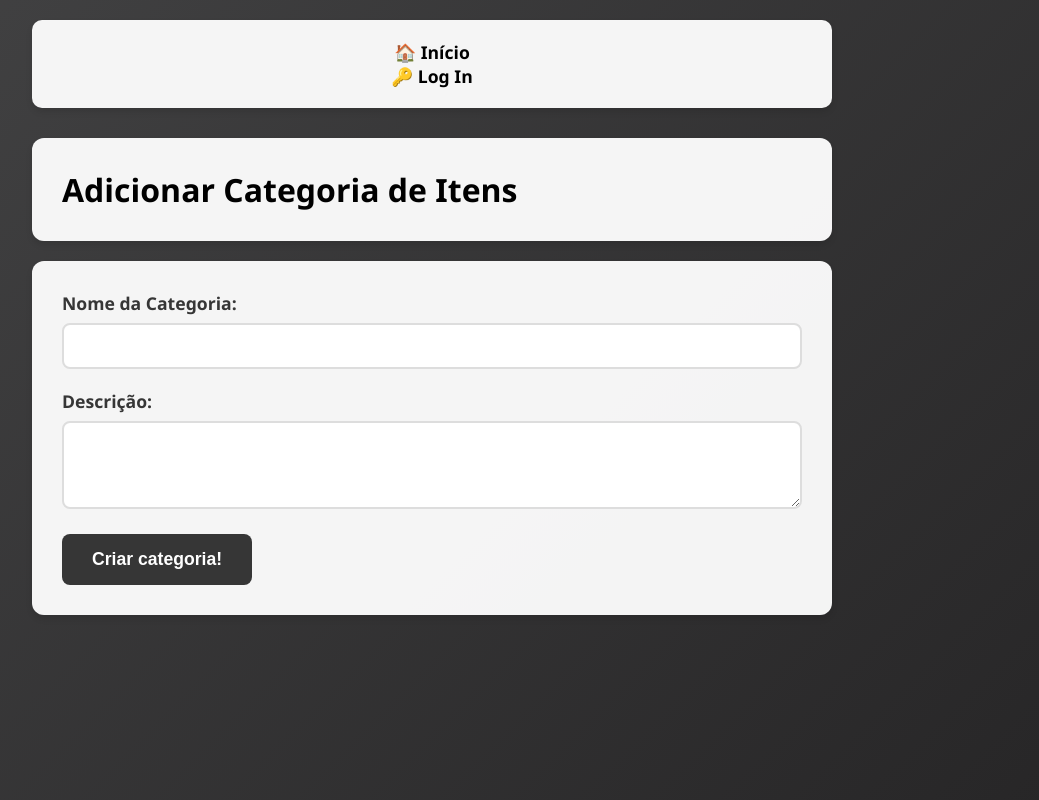
After one commit to GustavoCBRL/CardapioAPI, a Django app: page /categoriaadd in a window 1280 px wide. The commit adds this page. Shown: the whole page, without its empty margins (208-1247 px from the left). Run offline with Django 5.2, Linux system fonts and the light colour scheme.

Commit message:
Adição da criação de categorias

```diff
--- /dev/null
+++ b/cardapioAPIProject/cardapio/templates/cardapio/categoriaadd.html
@@ -0,0 +1,23 @@
+{% extends 'cardapio/layout.html' %}
+{% load static %}
+
+{% block content %}
+<link rel="stylesheet" href="{% static 'cardapio/css/estilo.css' %}">
+
+<h1 class="add-form">Adicionar Categoria de Itens</h1>
+<form action="{% url 'categoriaadd' %}" method="post" class="add-form">
+        {% csrf_token %}
+
+        <div class="form-group">
+            <label for="nome">Nome da Categoria:</label>
+            <input type="text" class="form-control" id="nome" name="nome" required>
+        </div>
+
+        <div class="form-group">
+            <label for="descricao">Descrição:</label>
+            <textarea class="form-control" id="descricao" name="descricao" rows="4" required></textarea>
+        </div>
+
+        <button type="submit" class="submit-btn">Criar categoria!</button>
+    </form>
+{% endblock %}
--- a/cardapioAPIProject/cardapio/templates/cardapio/layout.html
+++ b/cardapioAPIProject/cardapio/templates/cardapio/layout.html
@@ -13,8 +13,9 @@
         <header>
             <ul style="list-style-type: none;">
             {% if user.is_authenticated %}
-                 <li><a href="{% url 'index' %}">🏠 Início</a></li>
+                <li><a href="{% url 'index' %}">🏠 Início</a></li>
                 <li><a href="{% url 'itemadd' %}">🍴 Adicionar Item</a></li>
+                <li><a href="{% url 'categoriaadd' %}">📖 Adicionar Categoria</a></li>
                 <li><a href="/admin/">📚 Painel Administrativo</a></li>
                 <li><a href="{% url 'logout' %}">🚪 Log Out</a></li>
 
--- a/cardapioAPIProject/cardapio/urls.py
+++ b/cardapioAPIProject/cardapio/urls.py
@@ -6,6 +6,7 @@ urlpatterns = [
     path("login", views.login_view, name="login"),
     path("logout", views.logout_view, name="logout"),
     path("itemadd", views.itemadd, name="itemadd"),
+    path("categoriaadd", views.categoriaadd, name="categoriaadd"),
     path("itempage/<int:item_id>", views.item_page, name="itempage"),
     path("itemmod/<int:item_id>", views.itemmod, name="itemmod"),
     path("itemdel/<int:item_id>", views.itemdel, name="itemdel"),
--- a/cardapioAPIProject/cardapio/views.py
+++ b/cardapioAPIProject/cardapio/views.py
@@ -56,6 +56,19 @@ def itemadd(request):
         "categorias": categorias
     })
 
+def categoriaadd(request):
+    if request.method == "POST":
+        nome = request.POST ["nome"]
+        descricao = request.POST ["descricao"]
+
+        Categoria.objects.create(
+            nome=nome,
+            descricao=descricao
+        )
+        return HttpResponseRedirect(reverse("index"))
+    return render(request, "cardapio/categoriaadd.html")
+
+
 class ItemViewSet(viewsets.ModelViewSet):
     queryset = Item.objects.all()  # Busca todos os itens do banco
     serializer_class = ItemSerializer  # Usa o serializer para converter
```
